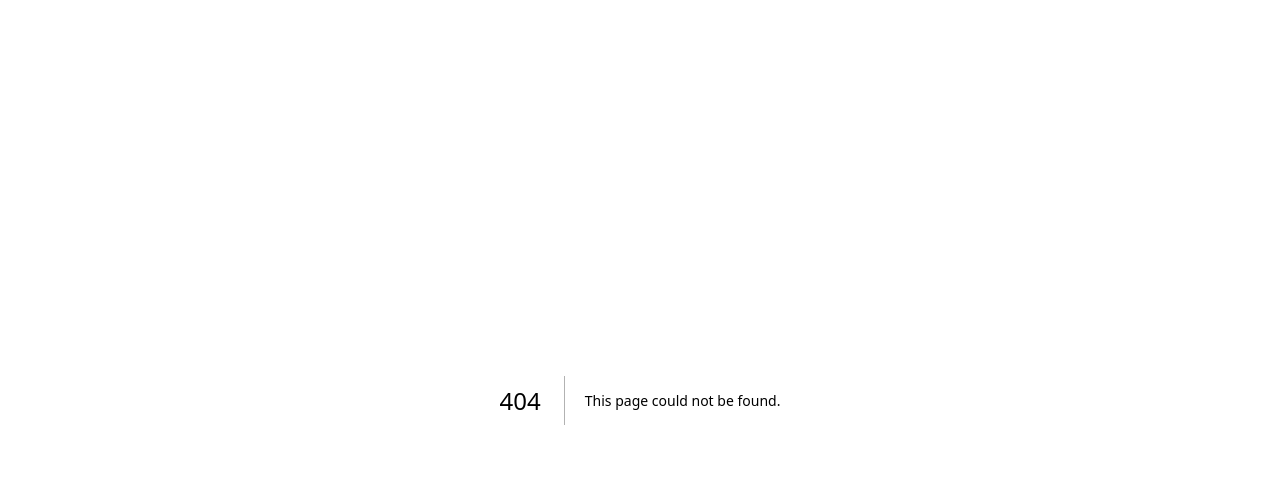
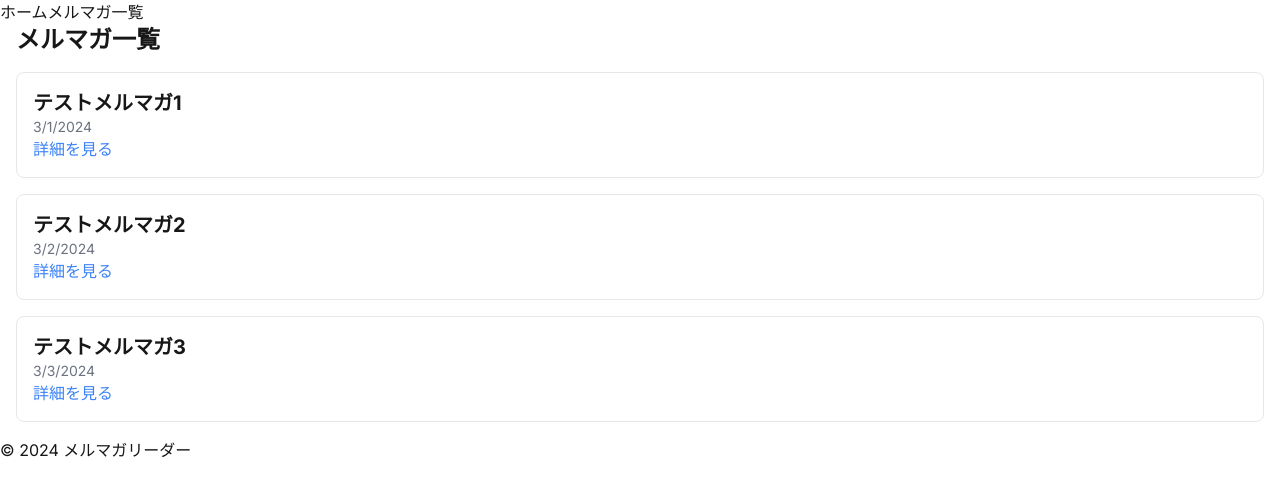
Before and after one commit to nagisora/mail-mag-reader, a Next.js app: page /newsletters in a window 1280 px wide. Before the commit this address had no page. Shown: the top 496 px of the page. Built offline with nearby package versions, Linux system fonts and the light colour scheme.

Commit message:
feat: #dev 基本ページを作成する。

```diff
--- a/src/app/layout.tsx
+++ b/src/app/layout.tsx
@@ -1,21 +1,14 @@
 import type { Metadata } from "next";
-import localFont from "next/font/local";
+import { Inter } from "next/font/google";
 import "./globals.css";
+import Header from "@/components/Header";
+import Footer from "@/components/Footer";
 
-const geistSans = localFont({
-  src: "./fonts/GeistVF.woff",
-  variable: "--font-geist-sans",
-  weight: "100 900",
-});
-const geistMono = localFont({
-  src: "./fonts/GeistMonoVF.woff",
-  variable: "--font-geist-mono",
-  weight: "100 900",
-});
+const inter = Inter({ subsets: ["latin"] });
 
 export const metadata: Metadata = {
-  title: "Create Next App",
-  description: "Generated by create next app",
+  title: "メルマガリーダー",
+  description: "あなたのお気に入りのメルマガを管理",
 };
 
 export default function RootLayout({
@@ -24,11 +17,11 @@ export default function RootLayout({
   children: React.ReactNode;
 }>) {
   return (
-    <html lang="en">
-      <body
-        className={`${geistSans.variable} ${geistMono.variable} antialiased`}
-      >
-        {children}
+    <html lang="ja">
+      <body className={inter.className}>
+        <Header />
+        <main>{children}</main>
+        <Footer />
       </body>
     </html>
   );
--- /dev/null
+++ b/src/app/login/page.tsx
@@ -0,0 +1,8 @@
+export default function LoginPage() {
+  return (
+    <div>
+      <h1>ログイン</h1>
+      {/* ログインフォームをここに追加 */}
+    </div>
+  );
+}
--- /dev/null
+++ b/src/app/newsletters/[id]/page.tsx
@@ -0,0 +1,30 @@
+"use client"; // 追加
+
+import MarkdownRenderer from '@/components/MarkdownRenderer';
+import ReadingProgressBar from '@/components/ReadingProgressBar';
+
+// この部分は後でAPIから取得するデータに置き換えます
+const dummyContent = `
+# テストメルマガ
+
+これはテスト用のメルマガコンテンツです。
+
+## セクション1
+
+Lorem ipsum dolor sit amet, consectetur adipiscing elit.
+
+## セクション2
+
+Sed do eiusmod tempor incididunt ut labore et dolore magna aliqua.
+`;
+
+export default function NewsletterDetailPage({ params }: { params: { id: string } }) {
+  return (
+    <div className="container mx-auto px-4">
+      <ReadingProgressBar />
+      <h1 className="text-2xl font-bold mb-4">メルマガ詳細</h1>
+      <p className="mb-4">メルマガID: {params.id}</p>
+      <MarkdownRenderer content={dummyContent} />
+    </div>
+  );
+}
--- /dev/null
+++ b/src/app/newsletters/page.tsx
@@ -0,0 +1,24 @@
+import NewsletterCard from '@/components/NewsletterCard';
+
+// この部分は後でAPIから取得するデータに置き換えます
+const dummyNewsletters = [
+  { id: '1', title: 'テストメルマガ1', createdAt: '2024-03-01T00:00:00Z' },
+  { id: '2', title: 'テストメルマガ2', createdAt: '2024-03-02T00:00:00Z' },
+  { id: '3', title: 'テストメルマガ3', createdAt: '2024-03-03T00:00:00Z' },
+];
+
+export default function NewsletterListPage() {
+  return (
+    <div className="container mx-auto px-4">
+      <h1 className="text-2xl font-bold mb-4">メルマガ一覧</h1>
+      {dummyNewsletters.map((newsletter) => (
+        <NewsletterCard
+          key={newsletter.id}
+          id={newsletter.id}
+          title={newsletter.title}
+          createdAt={newsletter.createdAt}
+        />
+      ))}
+    </div>
+  );
+}
--- a/src/app/page.tsx
+++ b/src/app/page.tsx
@@ -1,101 +1,14 @@
-import Image from "next/image";
+import Link from 'next/link';
 
-export default function Home() {
+export default function HomePage() {
   return (
-    <div className="grid grid-rows-[20px_1fr_20px] items-center justify-items-center min-h-screen p-8 pb-20 gap-16 sm:p-20 font-[family-name:var(--font-geist-sans)]">
-      <main className="flex flex-col gap-8 row-start-2 items-center sm:items-start">
-        <Image
-          className="dark:invert"
-          src="https://nextjs.org/icons/next.svg"
-          alt="Next.js logo"
-          width={180}
-          height={38}
-          priority
-        />
-        <ol className="list-inside list-decimal text-sm text-center sm:text-left font-[family-name:var(--font-geist-mono)]">
-          <li className="mb-2">
-            Get started by editing{" "}
-            <code className="bg-black/[.05] dark:bg-white/[.06] px-1 py-0.5 rounded font-semibold">
-              src/app/page.tsx
-            </code>
-            .
-          </li>
-          <li>Save and see your changes instantly.</li>
-        </ol>
-
-        <div className="flex gap-4 items-center flex-col sm:flex-row">
-          <a
-            className="rounded-full border border-solid border-transparent transition-colors flex items-center justify-center bg-foreground text-background gap-2 hover:bg-[#383838] dark:hover:bg-[#ccc] text-sm sm:text-base h-10 sm:h-12 px-4 sm:px-5"
-            href="https://vercel.com/new?utm_source=create-next-app&utm_medium=appdir-template-tw&utm_campaign=create-next-app"
-            target="_blank"
-            rel="noopener noreferrer"
-          >
-            <Image
-              className="dark:invert"
-              src="https://nextjs.org/icons/vercel.svg"
-              alt="Vercel logomark"
-              width={20}
-              height={20}
-            />
-            Deploy now
-          </a>
-          <a
-            className="rounded-full border border-solid border-black/[.08] dark:border-white/[.145] transition-colors flex items-center justify-center hover:bg-[#f2f2f2] dark:hover:bg-[#1a1a1a] hover:border-transparent text-sm sm:text-base h-10 sm:h-12 px-4 sm:px-5 sm:min-w-44"
-            href="https://nextjs.org/docs?utm_source=create-next-app&utm_medium=appdir-template-tw&utm_campaign=create-next-app"
-            target="_blank"
-            rel="noopener noreferrer"
-          >
-            Read our docs
-          </a>
-        </div>
-      </main>
-      <footer className="row-start-3 flex gap-6 flex-wrap items-center justify-center">
-        <a
-          className="flex items-center gap-2 hover:underline hover:underline-offset-4"
-          href="https://nextjs.org/learn?utm_source=create-next-app&utm_medium=appdir-template-tw&utm_campaign=create-next-app"
-          target="_blank"
-          rel="noopener noreferrer"
-        >
-          <Image
-            aria-hidden
-            src="https://nextjs.org/icons/file.svg"
-            alt="File icon"
-            width={16}
-            height={16}
-          />
-          Learn
-        </a>
-        <a
-          className="flex items-center gap-2 hover:underline hover:underline-offset-4"
-          href="https://vercel.com/templates?framework=next.js&utm_source=create-next-app&utm_medium=appdir-template-tw&utm_campaign=create-next-app"
-          target="_blank"
-          rel="noopener noreferrer"
-        >
-          <Image
-            aria-hidden
-            src="https://nextjs.org/icons/window.svg"
-            alt="Window icon"
-            width={16}
-            height={16}
-          />
-          Examples
-        </a>
-        <a
-          className="flex items-center gap-2 hover:underline hover:underline-offset-4"
-          href="https://nextjs.org?utm_source=create-next-app&utm_medium=appdir-template-tw&utm_campaign=create-next-app"
-          target="_blank"
-          rel="noopener noreferrer"
-        >
-          <Image
-            aria-hidden
-            src="https://nextjs.org/icons/globe.svg"
-            alt="Globe icon"
-            width={16}
-            height={16}
-          />
-          Go to nextjs.org →
-        </a>
-      </footer>
+    <div>
+      <h1>メルマガリーダー</h1>
+      <nav>
+        <Link href="/login">ログイン</Link>
+        <Link href="/register">新規登録</Link>
+        <Link href="/newsletters">メルマガ一覧</Link>
+      </nav>
     </div>
   );
 }
--- /dev/null
+++ b/src/app/register/page.tsx
@@ -0,0 +1,8 @@
+export default function RegisterPage() {
+  return (
+    <div>
+      <h1>新規登録</h1>
+      {/* 新規登録フォームをここに追加 */}
+    </div>
+  );
+}
--- /dev/null
+++ b/src/components/Footer.tsx
@@ -0,0 +1,7 @@
+export default function Footer() {
+  return (
+    <footer>
+      <p>&copy; 2024 メルマガリーダー</p>
+    </footer>
+  );
+}
--- /dev/null
+++ b/src/components/Header.tsx
@@ -0,0 +1,13 @@
+import Link from 'next/link';
+
+export default function Header() {
+  return (
+    <header>
+      <nav>
+        <Link href="/">ホーム</Link>
+        <Link href="/newsletters">メルマガ一覧</Link>
+        {/* ログイン状態に応じて表示を変更する */}
+      </nav>
+    </header>
+  );
+}
--- /dev/null
+++ b/src/components/MarkdownRenderer.tsx
@@ -0,0 +1,15 @@
+"use client"; // 追加
+
+import ReactMarkdown from 'react-markdown';
+
+interface MarkdownRendererProps {
+  content: string;
+}
+
+export default function MarkdownRenderer({ content }: MarkdownRendererProps) {
+  return (
+    <div className="prose max-w-none">
+      <ReactMarkdown>{content}</ReactMarkdown>
+    </div>
+  );
+}
--- /dev/null
+++ b/src/components/NewsletterCard.tsx
@@ -0,0 +1,19 @@
+import Link from 'next/link';
+
+interface NewsletterCardProps {
+  id: string;
+  title: string;
+  createdAt: string;
+}
+
+export default function NewsletterCard({ id, title, createdAt }: NewsletterCardProps) {
+  return (
+    <div className="border p-4 mb-4 rounded-lg">
+      <h2 className="text-xl font-bold">{title}</h2>
+      <p className="text-sm text-gray-500">{new Date(createdAt).toLocaleDateString()}</p>
+      <Link href={`/newsletters/${id}`} className="text-blue-500 hover:underline">
+        詳細を見る
+      </Link>
+    </div>
+  );
+}
--- /dev/null
+++ b/src/components/ReadingProgressBar.tsx
@@ -0,0 +1,29 @@
+"use client"; // 追加
+
+import { useState, useEffect } from 'react';
+
+export default function ReadingProgressBar() {
+  const [progress, setProgress] = useState(0);
+
+  useEffect(() => {
+    const updateProgress = () => {
+      const scrollTop = window.scrollY;
+      const docHeight = document.documentElement.scrollHeight - window.innerHeight;
+      const scrollPercent = scrollTop / docHeight;
+      setProgress(scrollPercent * 100);
+    };
+
+    window.addEventListener('scroll', updateProgress);
+
+    return () => window.removeEventListener('scroll', updateProgress);
+  }, []);
+
+  return (
+    <div className="fixed top-0 left-0 w-full h-1 bg-gray-200">
+      <div
+        className="h-full bg-blue-500"
+        style={{ width: `${progress}%` }}
+      ></div>
+    </div>
+  );
+}
```
Also changed, not shown: package.json (+5 -4 lines), 1 other file (tests, documents, lock files or other folders).
